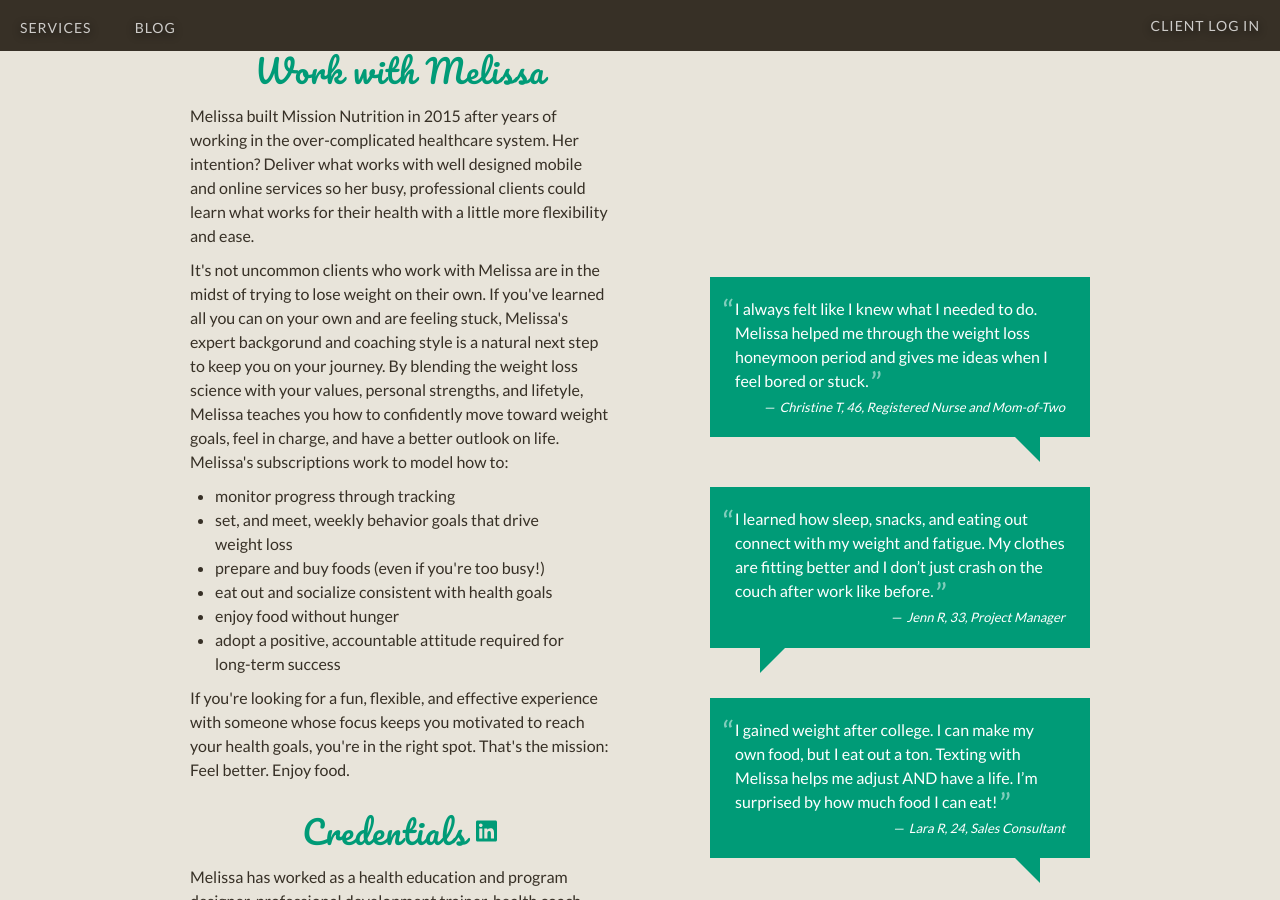
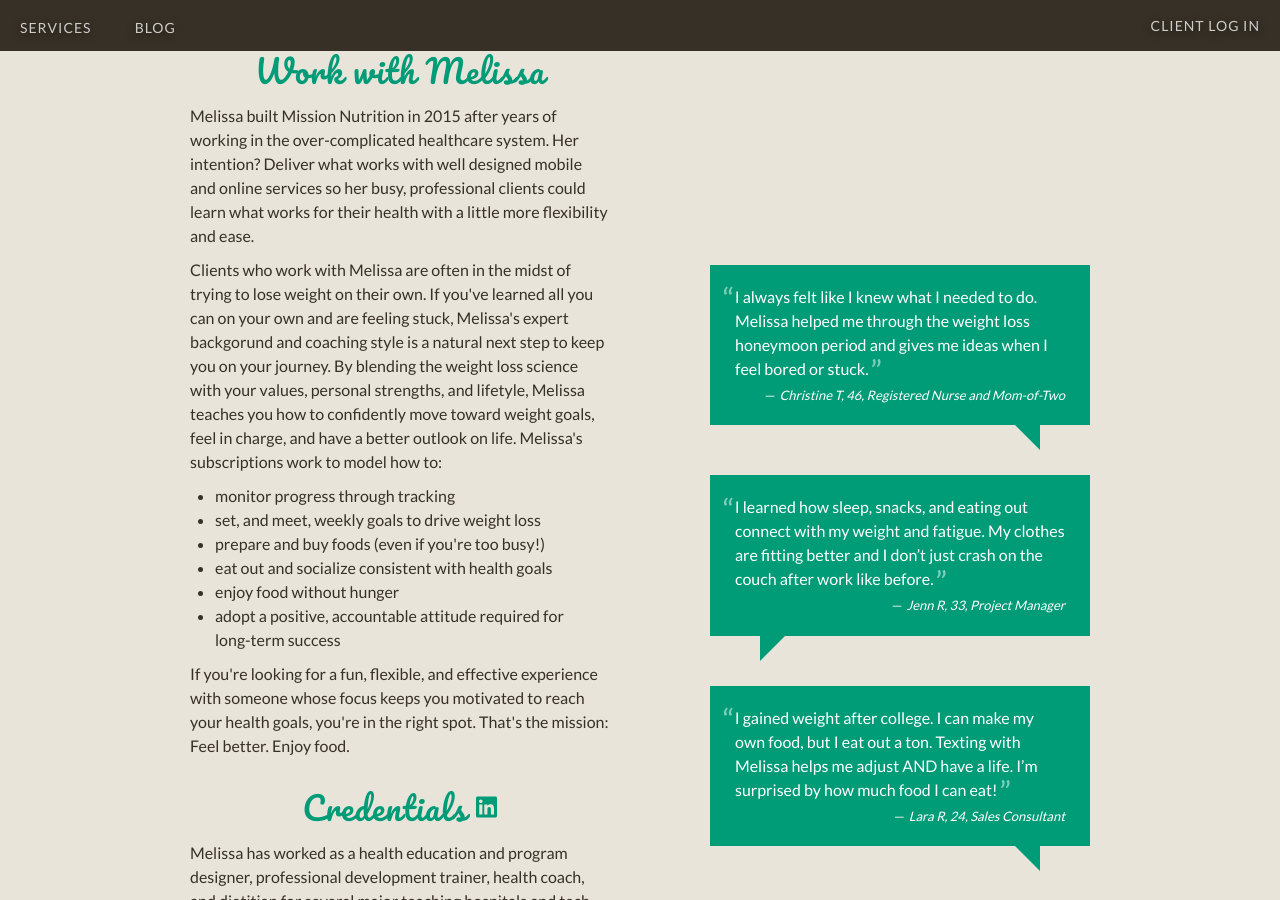
Before and after one commit to davelandry/missionnutrition, a Jekyll site: the page built from index.html, in a window 1280 px wide and 900 px high, scrolled down 604 px. Built offline with Jekyll 4.4.1, drawn with Linux system fonts in a browser that asks for light colours; nearby versions of some CDN libraries.

Commit message:
bio updates

```diff
--- a/_includes/Bio.html
+++ b/_includes/Bio.html
@@ -7,11 +7,11 @@
   </p>
 
   <p>
-   It's not uncommon clients who work with Melissa are in the midst of trying to lose weight on their own. If you've learned all you can on your own and are feeling stuck, Melissa's expert backgorund and coaching style is a natural next step to keep you on your journey. By blending the weight loss science with your values, personal strengths, and lifetyle, Melissa teaches you how to confidently move toward weight goals, feel in charge, and have a better outlook on life. Melissa's subscriptions work to model how to:
+   Clients who work with Melissa are often in the midst of trying to lose weight on their own. If you've learned all you can on your own and are feeling stuck, Melissa's expert backgorund and coaching style is a natural next step to keep you on your journey. By blending the weight loss science with your values, personal strengths, and lifetyle, Melissa teaches you how to confidently move toward weight goals, feel in charge, and have a better outlook on life. Melissa's subscriptions work to model how to:
   </p>
   <ul>
     <li> monitor progress through tracking </li>
-    <li> set, and meet, weekly behavior goals that drive weight loss </li>
+    <li> set, and meet, weekly goals to drive weight loss </li>
     <li> prepare and buy foods (even if you're too busy!)</li>
     <li> eat out and socialize consistent with health goals </li>
     <li> enjoy food without hunger </li>
```
